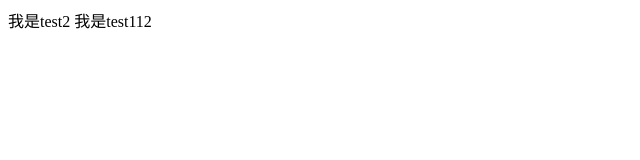
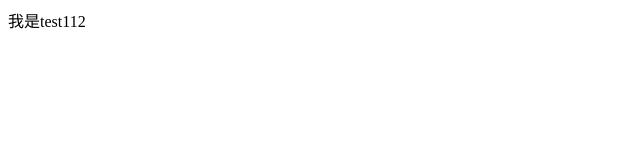
Before and after one commit to ZhouDaniel/Test-upload, a plain HTML site: page index.html in a window 1280 px wide. Shown: the full height of the page, 0-640 px from the left. Drawn offline with Linux system fonts and the light colour scheme.

Commit message:
0722t1-1

```diff
--- a/index.html
+++ b/index.html
@@ -6,7 +6,7 @@
     <title>Document</title>
 </head>
 <body>
-    我是test2
-    我是test112
+我是test112
+
 </body>
 </html>
```
